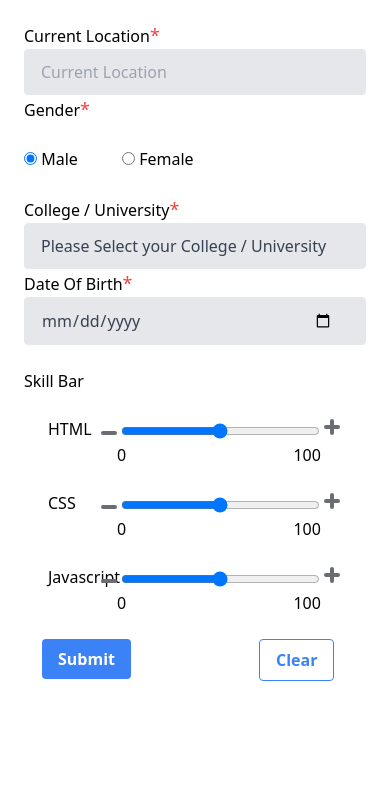
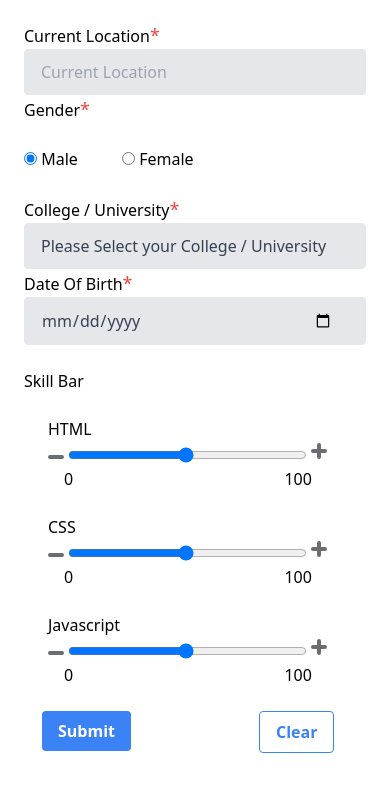
Before and after one commit to VarunSAthreya/redhat-apprenticeship, a plain HTML site: page index.html in a window 390 px wide. Shown: the part 554-1345 px from the top of the page. Drawn offline with nearby package versions, Linux system fonts and the light colour scheme; no server answers.

Commit message:
Fixed skill overlap in mobile screen

```diff
--- a/index.html
+++ b/index.html
@@ -116,11 +116,11 @@
             <!-- ! HTML ! -->
             <div class="grid md:grid-cols-2 mt-6 pl-6">
                 <div>
-                    <div class="grid grid-cols-6">
+                    <div class="grid md:grid-cols-6">
                         <div class="">
                             <label for="">HTML</label>
                         </div>
-                        <div class="col-span-5">
+                        <div class="md:col-span-5">
                             <button type="button" onClick="decrement(html)" class="py-2">
                                 <svg width="16" height="4" viewBox="0 0 16 4" fill="none"
                                     xmlns="http://www.w3.org/2000/svg">
@@ -151,11 +151,11 @@
             <!-- ! CSS ! -->
             <div class="grid md:grid-cols-2 mt-6 pl-6">
                 <div>
-                    <div class="grid grid-cols-6">
+                    <div class="grid md:grid-cols-6">
                         <div class="">
                             <label for="">CSS</label>
                         </div>
-                        <div class="col-span-5">
+                        <div class="md:col-span-5">
                             <button type="button" onClick="decrement(css)" class="py-2">
                                 <svg width="16" height="4" viewBox="0 0 16 4" fill="none"
                                     xmlns="http://www.w3.org/2000/svg">
@@ -186,11 +186,11 @@
             <!-- ! JAVASCRIPT ! -->
             <div class="grid md:grid-cols-2 mt-6 pl-6">
                 <div>
-                    <div class="grid grid-cols-6">
+                    <div class="grid md:grid-cols-6">
                         <div class="">
                             <label for="">Javascript</label>
                         </div>
-                        <div class="col-span-5">
+                        <div class="md:col-span-5">
                             <button type="button" onClick="decrement(js)" class="py-2">
                                 <svg width="16" height="4" viewBox="0 0 16 4" fill="none"
                                     xmlns="http://www.w3.org/2000/svg">
```
